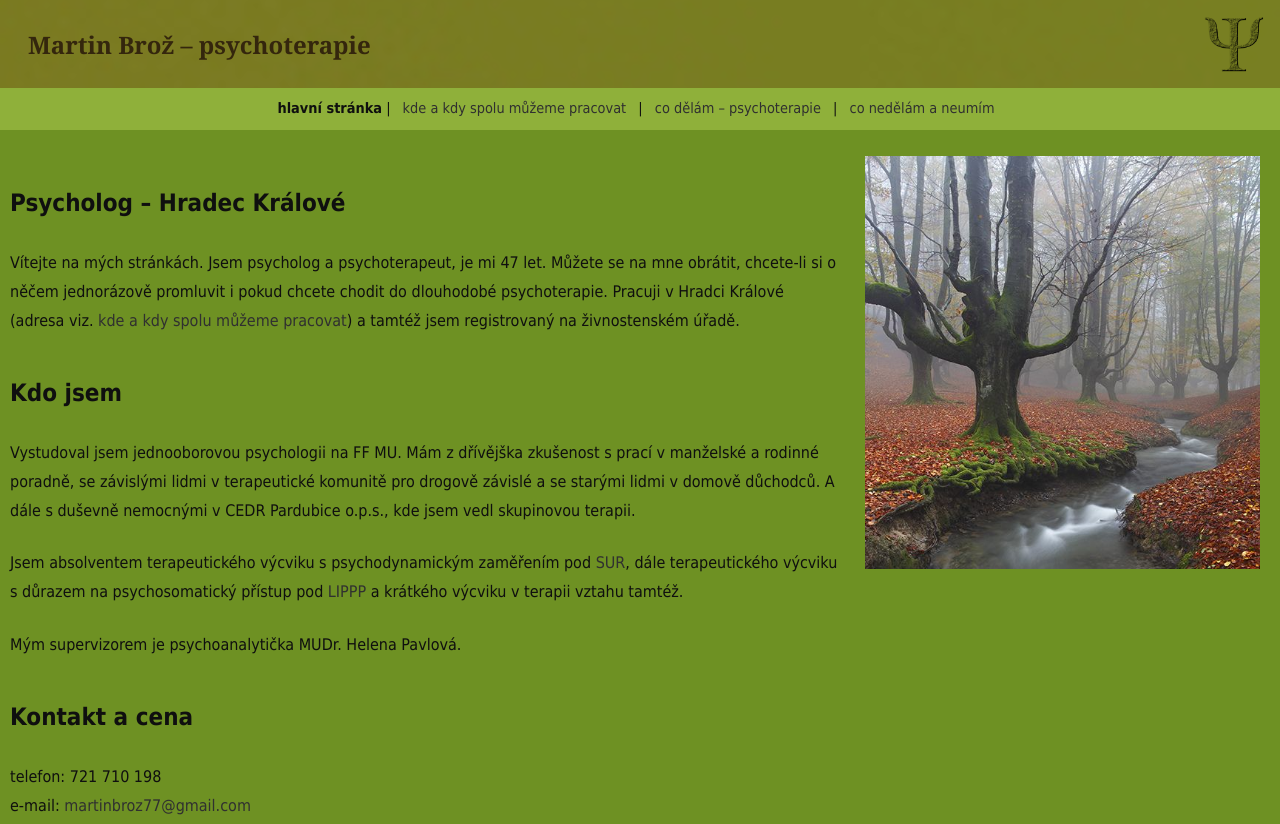
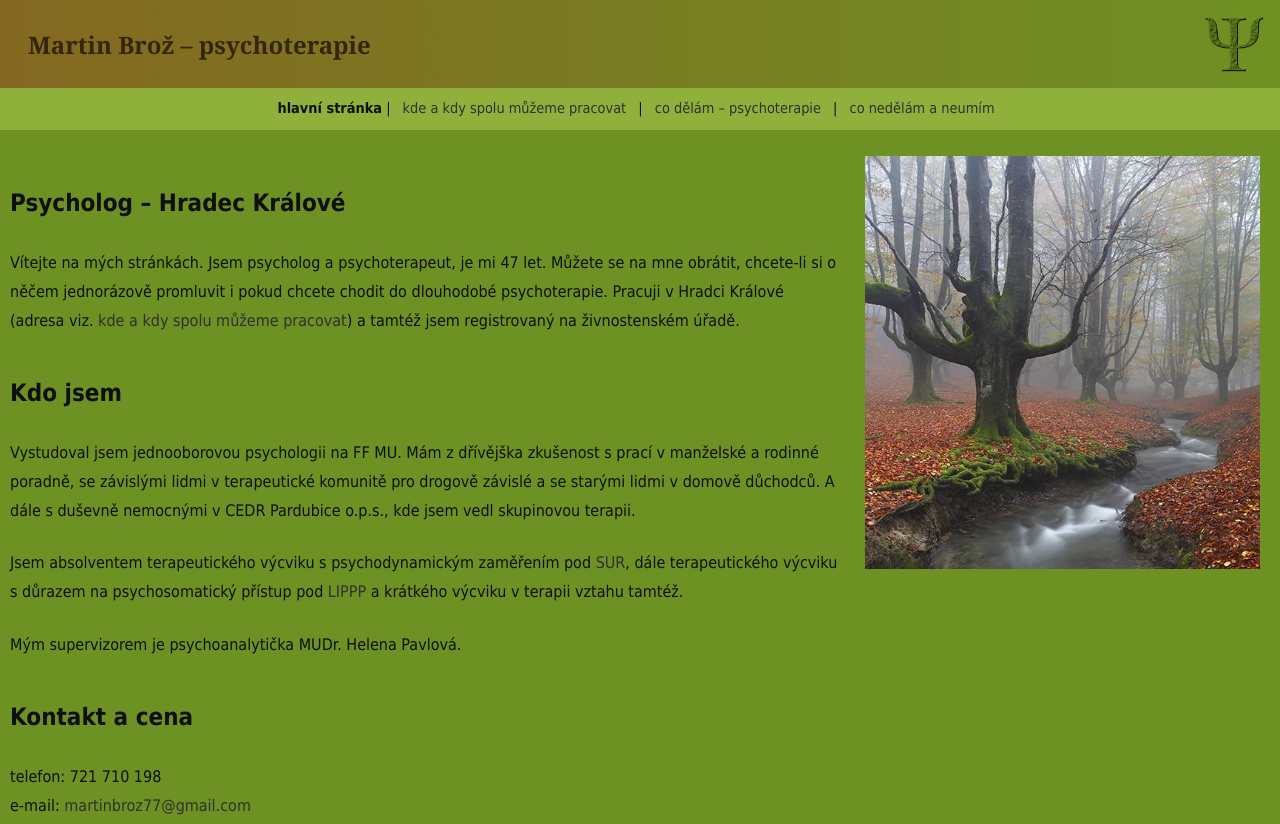
Before and after one commit to scraptechguy/MartinBroz-website, a plain HTML site: page index.html in a window 1280 px wide. Shown: the top 824 px of the page. Drawn offline with Linux system fonts and the light colour scheme; a web font is replaced by a local one.

Commit message:
Update mb-psychoterapie.css

```diff
--- a/mb-psychoterapie.css
+++ b/mb-psychoterapie.css
@@ -121,8 +121,8 @@ ul {
   align-items: center;
   justify-content: space-between;
   background: rgb(110,145,35) url('pruh1280.jpg') repeat-y;
-  background-size: cover;
-  background-position: center;
+  background-size: 100% auto !important;
+  background-position: center !important;
   margin: 0 -10px;
   padding: 1rem;
 }
```
